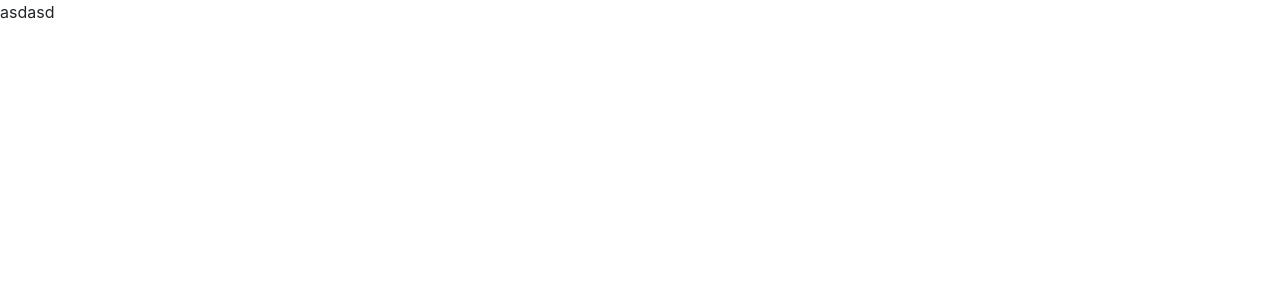
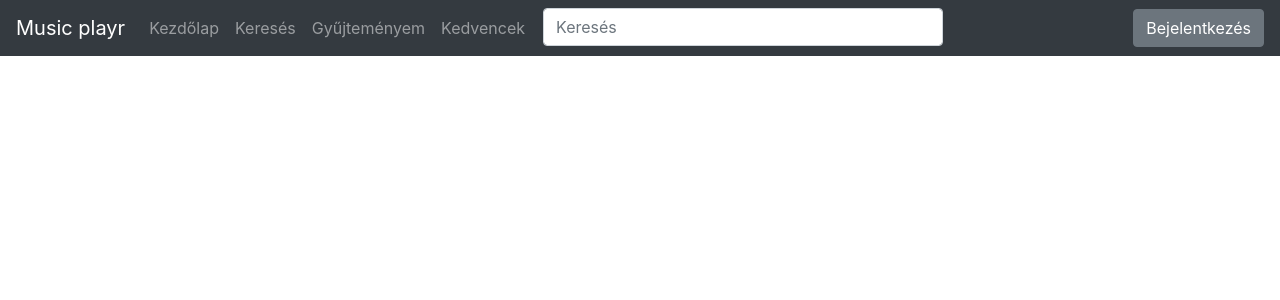
Before and after one commit to dgurzo/music-playr, a React (Create React App) app in the folder music-playr/: page / in a window 1280 px wide. Shown: the top 300 px of the page. Built offline with nearby package versions, Linux system fonts and the light colour scheme.

Commit message:
registration page and navbar

```diff
--- a/music-playr/src/Content.tsx
+++ b/music-playr/src/Content.tsx
@@ -2,6 +2,7 @@ import React from 'react';
 import { BrowserRouter, Switch, Route } from 'react-router-dom';
 import Home from './Home';
 import Login from './Login';
+import Registration from './Registration';
 
 const Main = () => (
     <main>
@@ -9,6 +10,7 @@ const Main = () => (
             <Switch>
                 <Route exact path='/' component={Home} />
                 <Route exact path='/login' component={Login} />
+                <Route exact path='/registration' component={Registration} />
             </Switch>
         </BrowserRouter>
     </main>
--- a/music-playr/src/Home.tsx
+++ b/music-playr/src/Home.tsx
@@ -1,8 +1,15 @@
 import React from 'react';
+import { Container, Row, Col } from 'reactstrap';
+import { ListGroup, ListGroupItem } from 'reactstrap';
+import Navigationbar from './Navbar';
+
+const style = {
+    width: '30%'
+}
 
 function Home() {
     return (
-        <p>asdasd</p>
+        <Navigationbar />
     )
 }
 
--- /dev/null
+++ b/music-playr/src/Navbar.tsx
@@ -0,0 +1,49 @@
+import React, { useState } from 'react';
+import {
+    Collapse,
+    Navbar,
+    NavbarToggler,
+    NavbarBrand,
+    Nav,
+    NavItem,
+    NavLink,
+    Button,
+    Input
+  } from 'reactstrap';
+
+const searchStyle = {
+    width: '400px',
+    'margin-left': '10px'
+}
+
+function Navigationbar() {
+    return (
+        <Navbar color="dark" dark expand="md">
+            <NavbarBrand href="/">Music playr</NavbarBrand>
+            <NavbarToggler />
+            <Collapse navbar>
+                <Nav className="mr-auto" navbar>
+                    <NavItem>
+                        <NavLink href="#">Kezdőlap</NavLink>
+                    </NavItem>
+                    <NavItem>
+                        <NavLink href="#">Keresés</NavLink>
+                    </NavItem>
+                    <NavItem>
+                        <NavLink href="#">Gyűjteményem</NavLink>
+                    </NavItem>
+                    <NavItem>
+                        <NavLink href="#">Kedvencek</NavLink>
+                    </NavItem>
+                    <NavItem>
+                        <Input style={searchStyle} type="text" placeholder="Keresés" />
+                    </NavItem>
+                </Nav>
+
+                <Button>Bejelentkezés</Button>
+            </Collapse>
+        </Navbar>
+    )
+}
+
+export default Navigationbar;
--- /dev/null
+++ b/music-playr/src/Registration.tsx
@@ -0,0 +1,44 @@
+import React from 'react';
+import { Button, Form, FormGroup, Label, Input, FormText } from 'reactstrap';
+
+const style = {
+    width: '50%',
+    margin: 'auto'
+}
+
+const buttonStyle = {
+    width: '100%'
+}
+
+function Registration() {
+    return (
+        <div style={style}>
+            <h1 style={{textAlign: 'center'}}>Regisztráció</h1>
+            <Form>
+                <FormGroup>
+                    <Label for="fullname">Teljes név: </Label>
+                    <Input type="text" name="fullname" id="fullname" />
+                </FormGroup>
+                <FormGroup>
+                    <Label for="birth">Születési dátum: </Label>
+                    <Input type="date" name="birth" id="birth" />
+                </FormGroup>
+                <FormGroup>
+                    <Label for="username">Felhasználónév: </Label>
+                    <Input type="text" name="username" id="username" />
+                </FormGroup>
+                <FormGroup>
+                    <Label for="password">Jelszó: </Label>
+                    <Input type="password" name="password" id="password" />
+                </FormGroup>
+                <FormGroup>
+                    <Label for="passwordagain">Jelszó újra: </Label>
+                    <Input type="password" name="passwordagain" id="passwordagain" />
+                </FormGroup>
+                <Button style={buttonStyle}>Rajta</Button>
+            </Form>
+        </div>
+    )
+}
+
+export default Registration;
```
Also changed, not shown: music-playr/package.json (+5 -2 lines), 1 other file (tests, documents, lock files or other folders).
